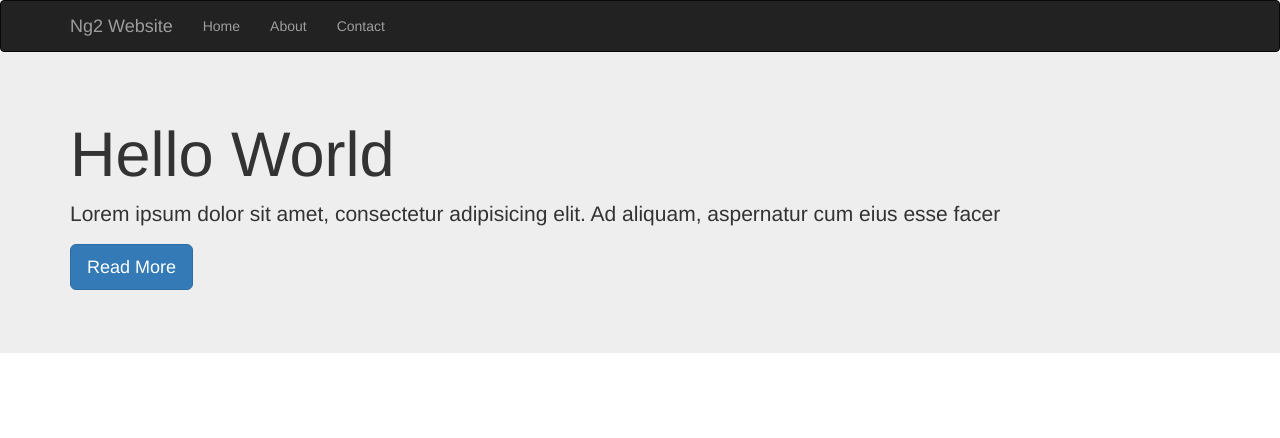
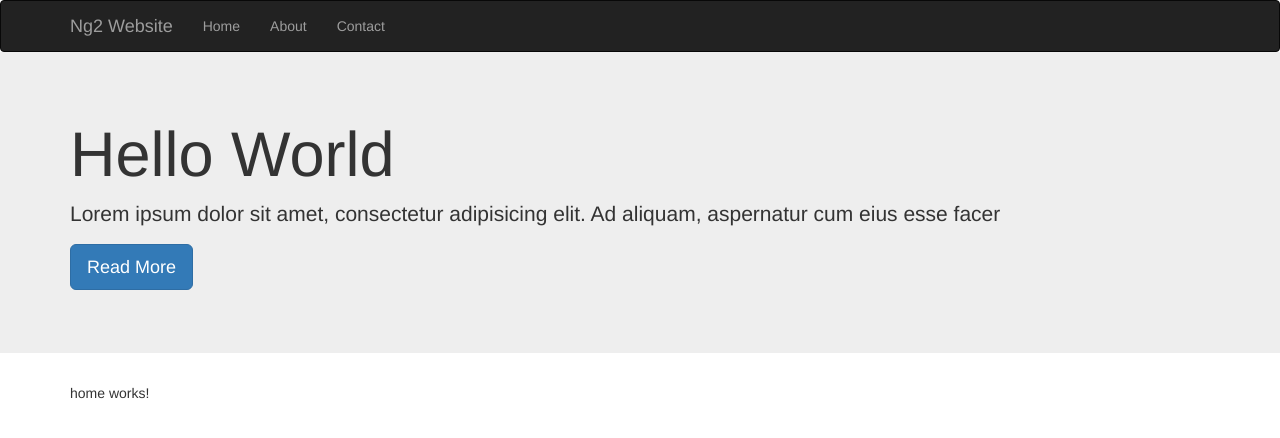
Before and after one commit to an0nh4x0r/ng2_web, an Angular app: page / in a window 1280 px wide. Shown: the top 438 px of the page. Built offline with nearby package versions, Linux system fonts and the light colour scheme.

Commit message:
Home page working! now only need to make the routing to make this website complete

```diff
--- a/src/app/app.component.html
+++ b/src/app/app.component.html
@@ -1,2 +1,5 @@
 <app-navbar></app-navbar>
 <app-jumbotron></app-jumbotron>
+<div class="container">
+  <app-home></app-home>
+</div>
```
